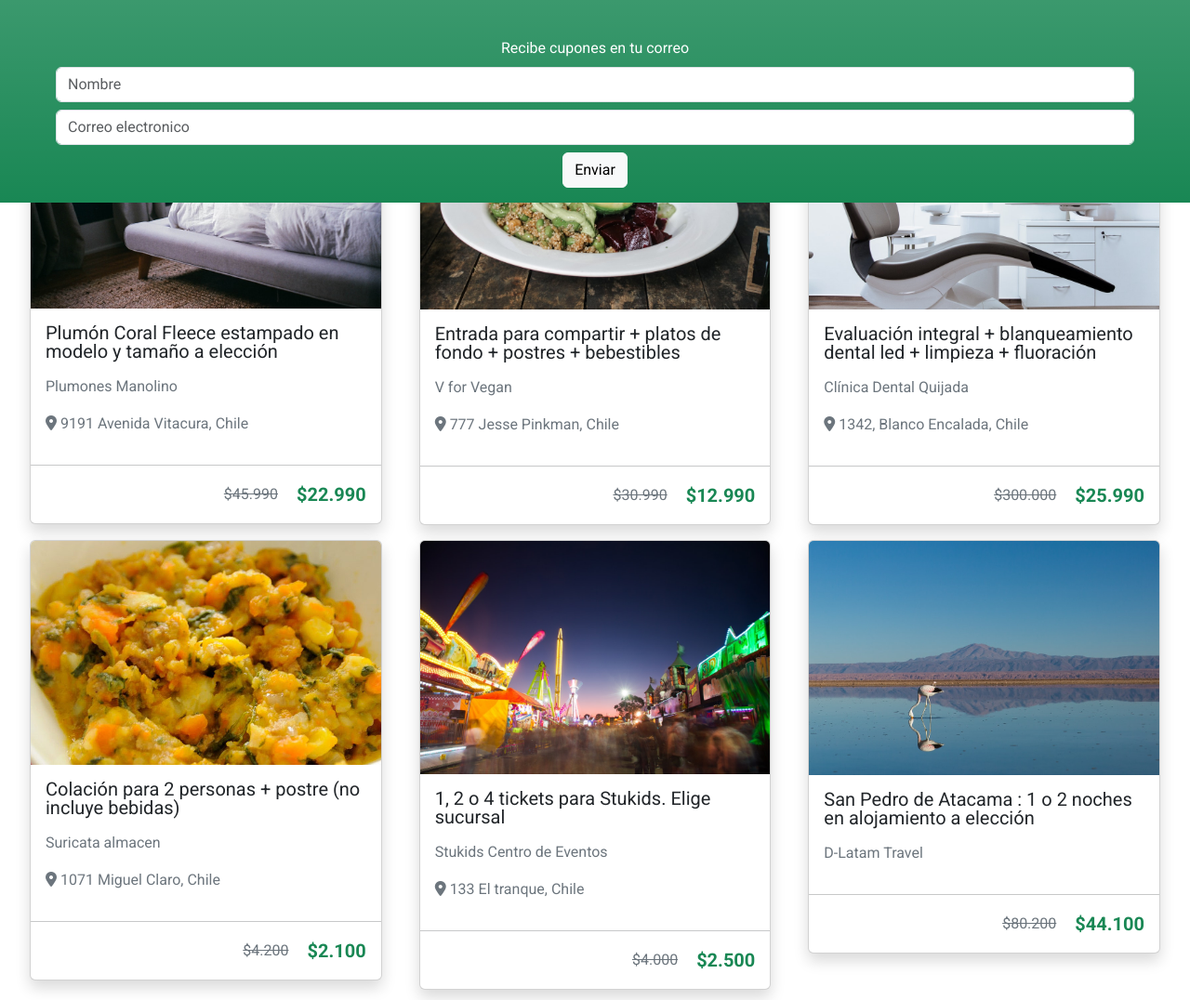
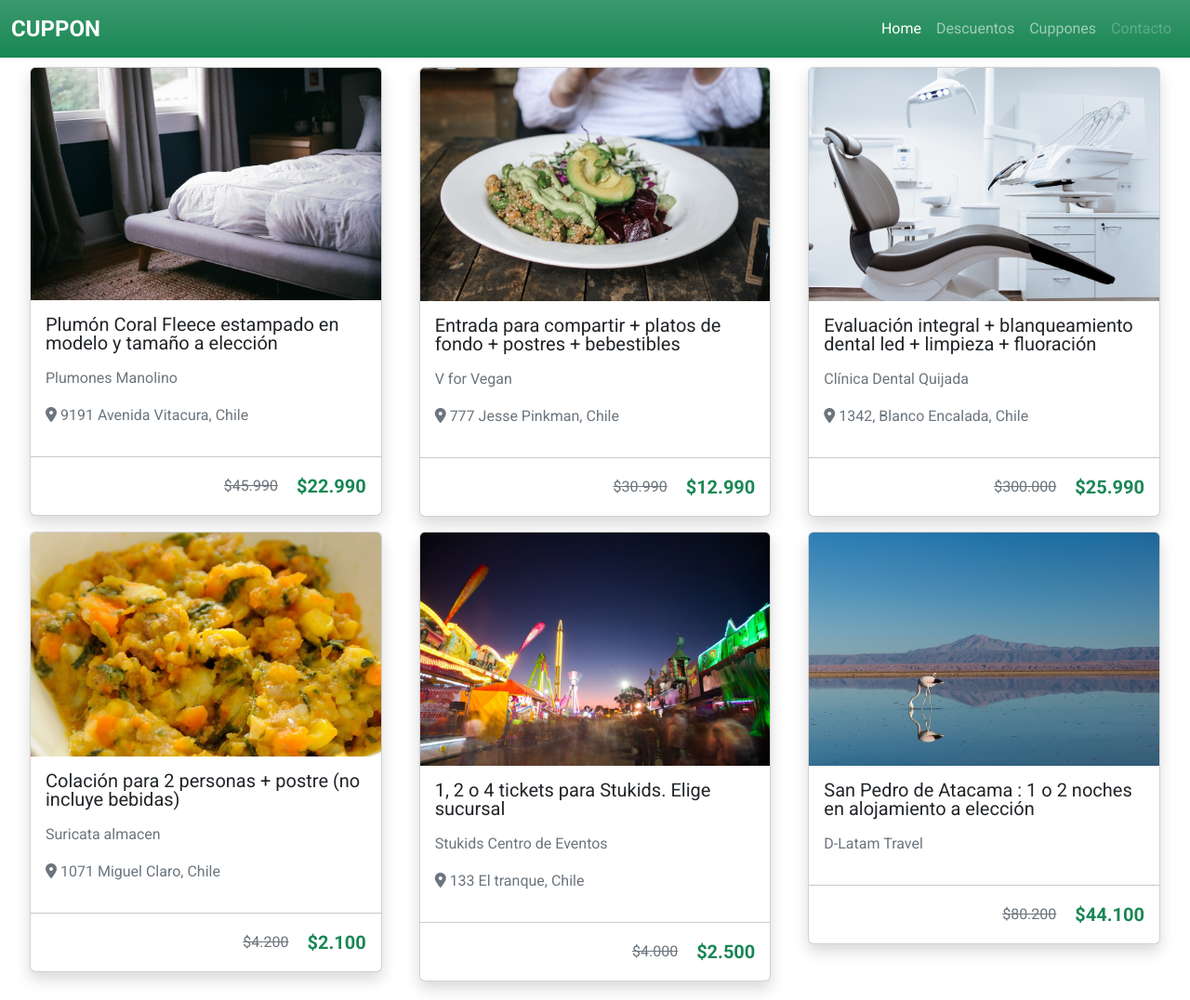
Before and after one commit to cespinozaq/Cuppon-Page, a plain HTML site: page index.html in a window 1280 px wide. Shown: the top 1076 px of the page at 93% size. Drawn offline with nearby package versions, Linux system fonts and the light colour scheme.

Commit message:
Se corrige error formularios

```diff
--- a/index.html
+++ b/index.html
@@ -41,17 +41,11 @@ body {
   <body>
     <!-- Header con NAV -->
     <nav
-      class="navbar navbar-expand-lg bg-success bg-gradient navbar-dark"
+      class="navbar navbar-expand-lg bg-success bg-gradient navbar-dark fixed-top"
       style="height: 4"
     >
       <div class="container-fluid">
-        <a class="navbar-brand" href="#"
-          ><img
-            src="assets/img/logo-white.png"
-            class="rounded img-fluid"
-            width="100"
-            alt="Logo Cuppon White"
-        /></a>
+        <a class="navbar-brand fw-bold fs-4" href="#">CUPPON</a>
         <button
           class="navbar-toggler"
           type="button"
@@ -69,16 +63,16 @@ body {
         >
           <div class="navbar-nav">
             <a class="nav-link active" aria-current="page" href="#">Home</a>
-            <a class="nav-link" href="#">Features</a>
-            <a class="nav-link" href="#">Pricing</a>
-            <a class="nav-link disabled" aria-disabled="true">Disabled</a>
+            <a class="nav-link" href="#">Descuentos</a>
+            <a class="nav-link" href="#">Cuppones</a>
+            <a class="nav-link disabled" aria-disabled="true">Contacto</a>
           </div>
         </div>
       </div>
     </nav>
 
     <!-- Secciones con CARD -->
-<main class="container-card pt-3 ps-4 pe-4">
+<main class="container-card mt-5 pt-3 ps-4 pe-4">
     <section class="row">
 
       <div class="col-xs-12 col-md-6 col-lg-4">
@@ -233,7 +227,7 @@ body {
 
     <!-- Formulario Correo -->
     <section>
-    <div class="container-expand-lg bg-success bg-gradient container-fluid fixed-top">
+    <div class="container-expand-lg bg-success bg-gradient container-fluid">
       <div class="d-flex justify-content-center mt-3">
         <label for="exampleFormControlInput1" class="form-label text-white mt-4"
           >Recibe cupones en tu correo</label
```
